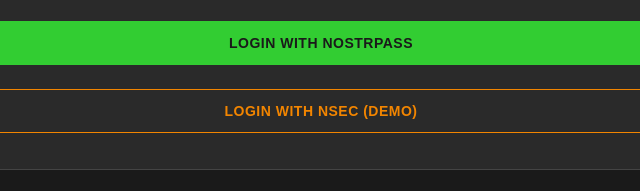
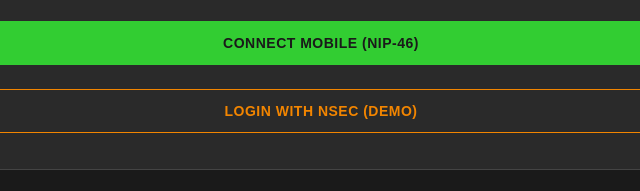
Before and after one commit to saccoci/saccoci.github.io, a plain HTML site: page wallet.html in a window 1280 px wide. Shown: the part 483-674 px from the top of the page, 319-959 px from the left. Drawn offline with Linux system fonts and the light colour scheme.

Commit message:
testing nostr connect nip-46

```diff
--- a/wallet.html
+++ b/wallet.html
@@ -6,7 +6,6 @@
     <meta name="viewport" content="width=device-width, initial-scale=1.0">
     <title>Nostrcoin (NSTC) Wallet</title>
     <script src="https://cdnjs.cloudflare.com/ajax/libs/qrcode.js/1.5.3/qrcode.min.js"></script>
-    <script src="https://cdn.nostrpass.com/embassy.js"></script>
     <style>
         *{margin:0;padding:0;box-sizing:border-box}
         body{font-family:-apple-system,BlinkMacSystemFont,'Segoe UI',Roboto,sans-serif;background:#1a1a1a;color:#f5f5f5;min-height:100vh;padding:20px}
@@ -105,7 +104,7 @@
                 <p style="text-align:center;color:#aaa;margin-bottom:12px;">Connect your Nostr wallet to get started</p>
                 <p style="text-align:center;color:#888;font-size:13px;margin-bottom:20px;">Don't have a Nostr account? <button onclick="toggleJoinNostrModal(true)" style="background:none;border:none;color:#f28500;cursor:pointer;text-decoration:underline;font-size:13px;">Learn more about Nostr</button></p>
                 <button class="button button-primary" onclick="connectWallet()">Connect Extension</button>
-                <button class="button button-primary" onclick="connectNostrPass()" style="margin-top:12px;">Login with NostrPass</button>
+                <button class="button button-primary" onclick="connectNostrConnect()" style="margin-top:12px;">Connect Mobile (NIP-46)</button>
                 <button class="button button-secondary" onclick="toggleNsecLogin()" style="margin-top:12px;">Login with nsec (Demo)</button>
                 <div id="nsecLoginForm" style="display:none;margin-top:20px;">
                     <div class="form-group">
```
